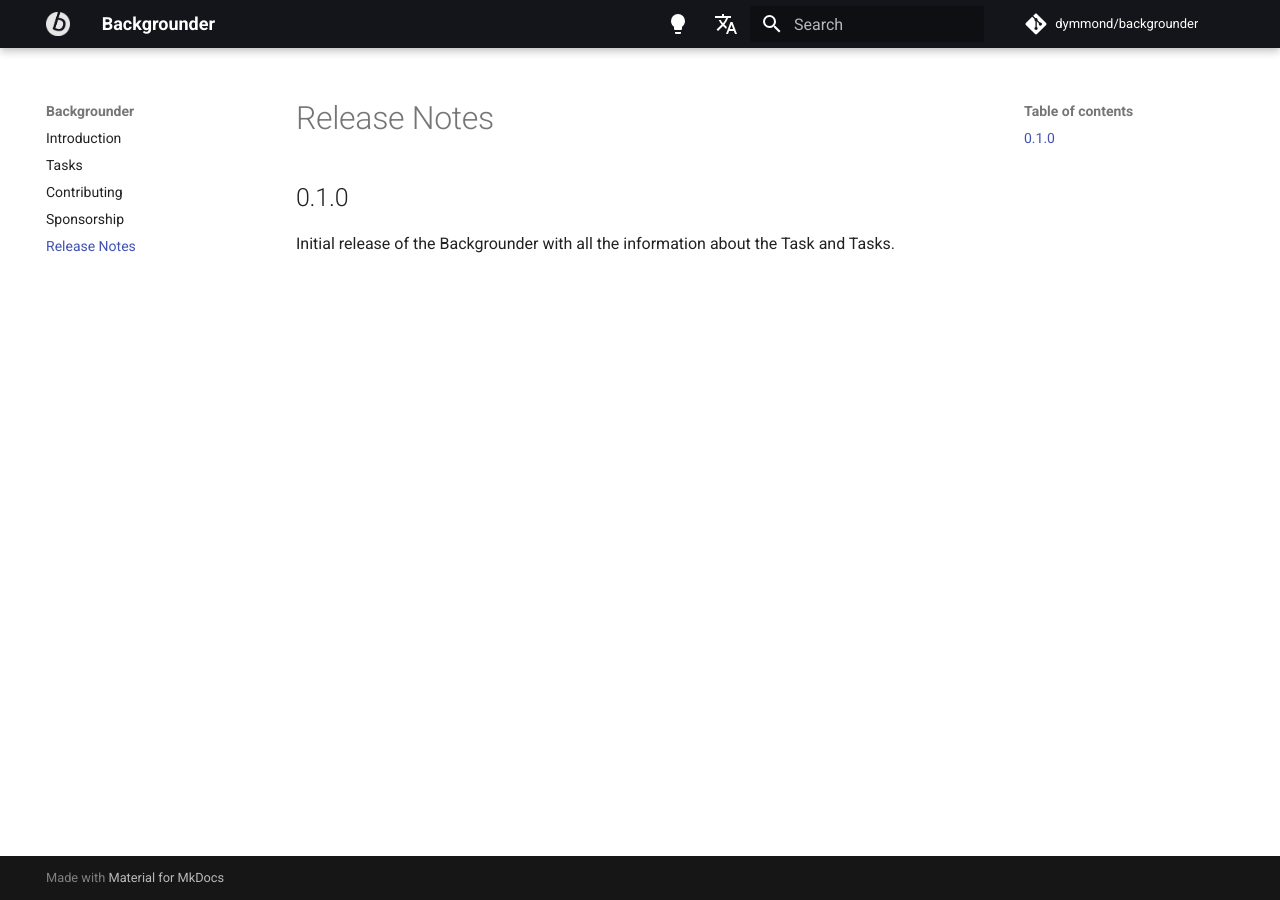
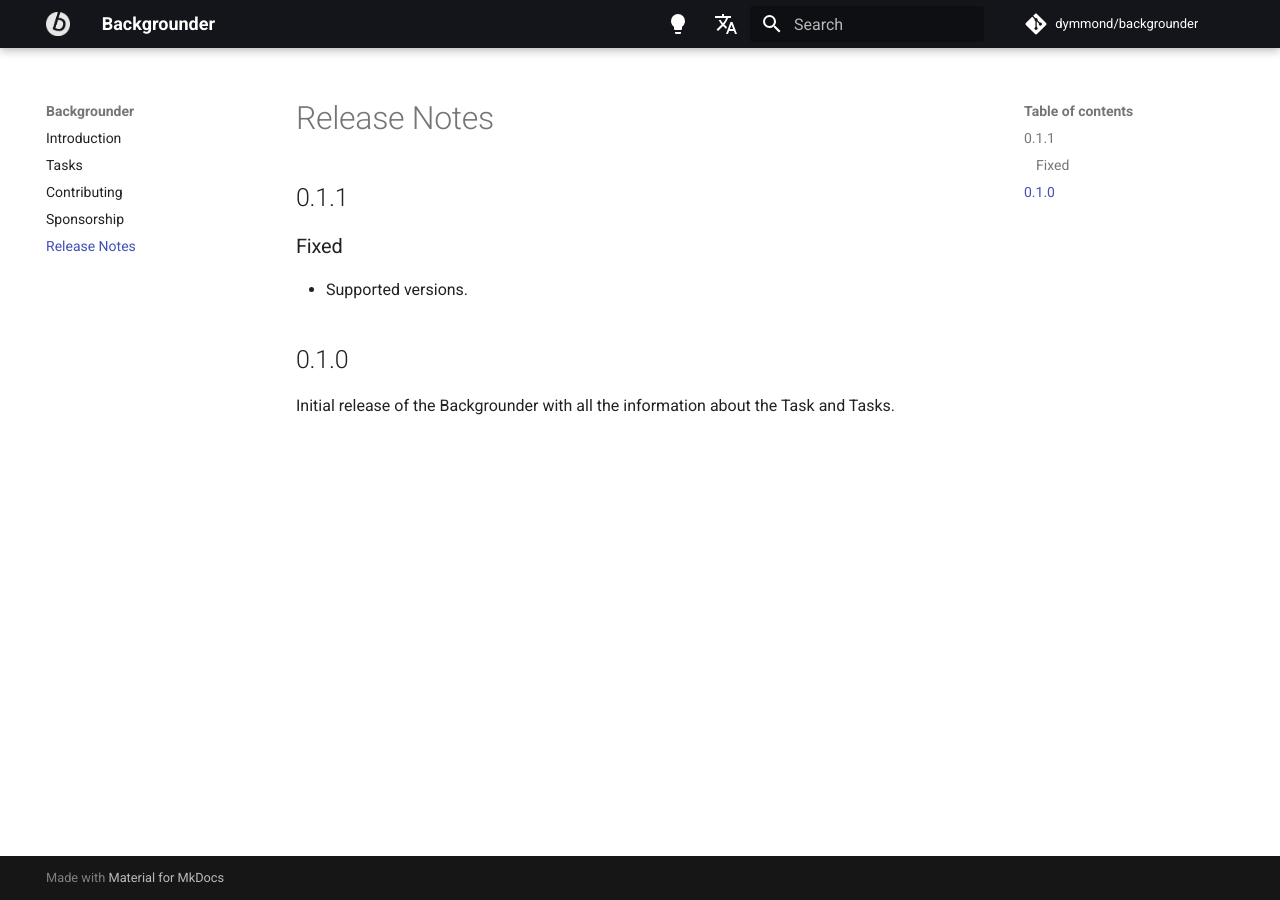
Before and after one commit to dymmond/backgrounder, an MkDocs documentation site: the page built from docs/release-notes.md, in a window 1280 px wide. Built offline with MkDocs 1.6.1 and Material for MkDocs 9.7.7, drawn with Linux system fonts in a browser that asks for light colours; comment, search, counter and statistics services are not loaded.

Commit message:
Fix supported versions

```diff
--- a/backgrounder/__init__.py
+++ b/backgrounder/__init__.py
@@ -1,4 +1,4 @@
-__version__ = "0.1.0"
+__version__ = "0.1.1"
 
 from .decorator import background
 from .tasks import Task, Tasks
--- a/docs/release-notes.md
+++ b/docs/release-notes.md
@@ -1,4 +1,10 @@
 # Release Notes
+
+## 0.1.1
+
+### Fixed
+
+- Supported versions.
 
 ## 0.1.0
 
--- a/pyproject.toml
+++ b/pyproject.toml
@@ -30,6 +30,8 @@ classifiers = [
     "Intended Audience :: Developers",
     "License :: OSI Approved :: MIT License",
     "Programming Language :: Python :: 3 :: Only",
+    "Programming Language :: Python :: 3.8",
+    "Programming Language :: Python :: 3.9",
     "Programming Language :: Python :: 3.10",
     "Programming Language :: Python :: 3.11",
     "Programming Language :: Python :: 3.12",
```
